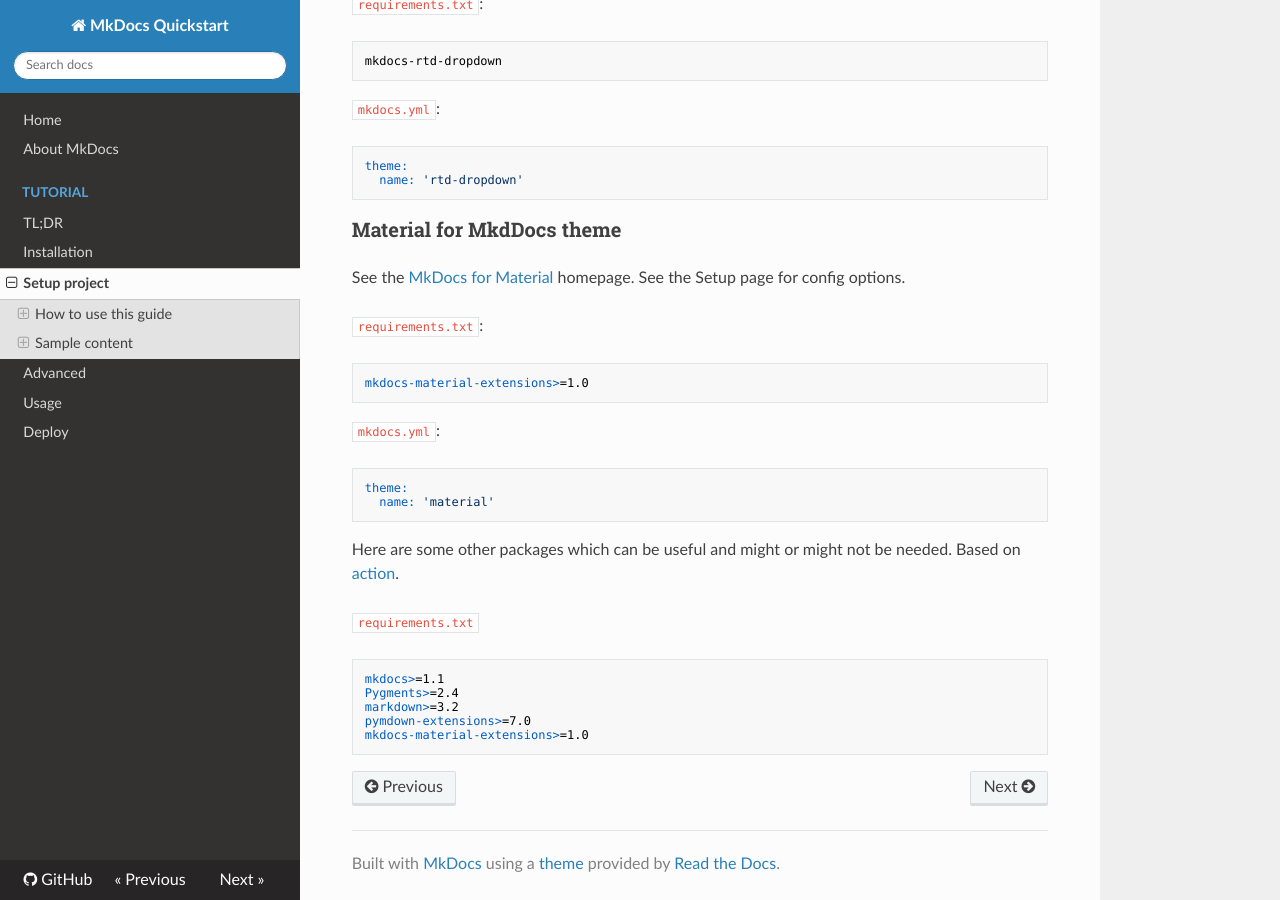
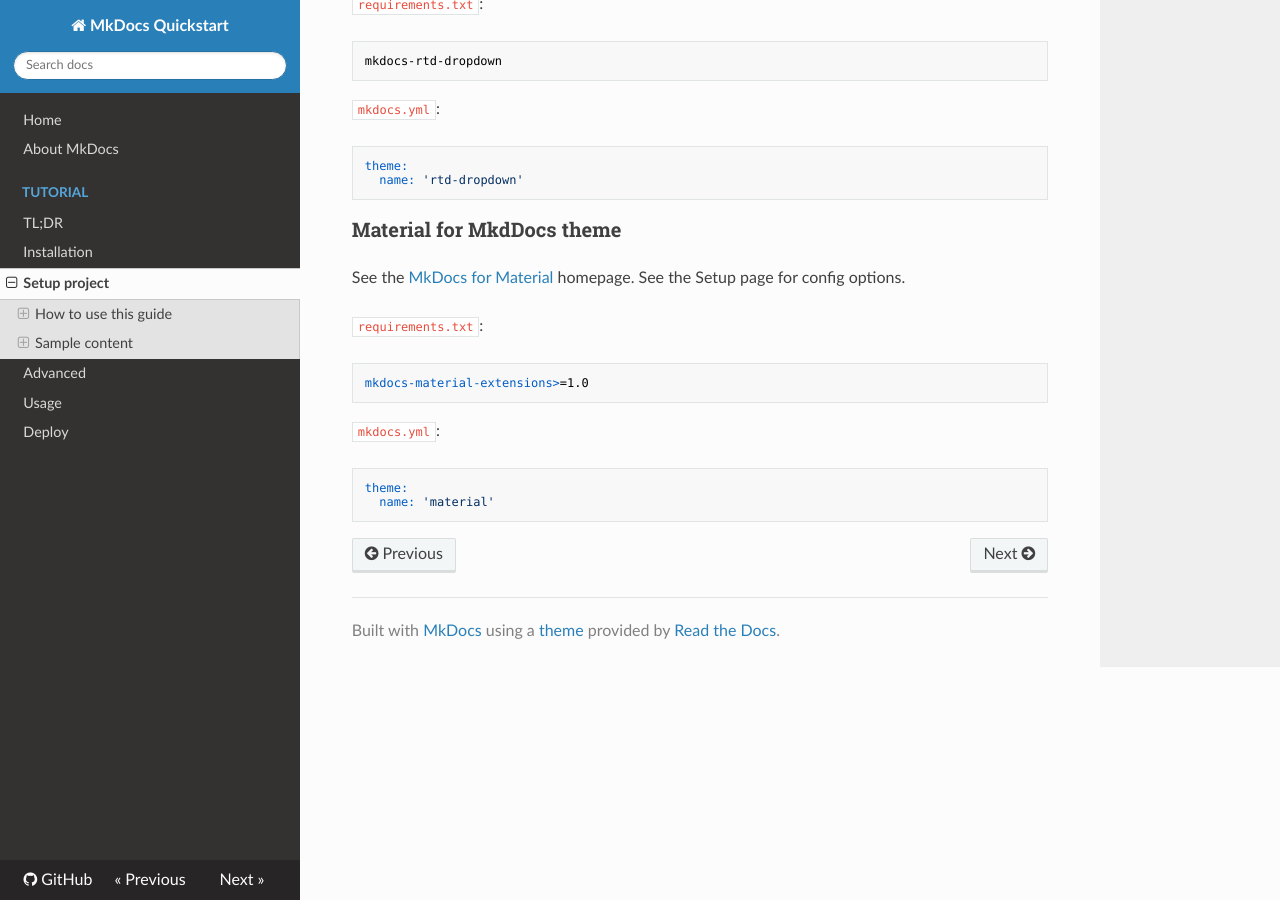
Before and after one commit to MichaelCurrin/mkdocs-quickstart, an MkDocs documentation site: the page built from docs/docs/tutorial/setup-project.md, in a window 1280 px wide and 900 px high, scrolled down 2866 px. Built offline with MkDocs 1.6.1, drawn with Linux system fonts in a browser that asks for light colours; nearby versions of some CDN libraries; some of the changed text lies outside the part shown.

Commit message:
Update setup-project.md

````diff
--- a/docs/docs/tutorial/setup-project.md
+++ b/docs/docs/tutorial/setup-project.md
@@ -63,7 +63,7 @@
 
 - `docs/`
     - `index.md`
-    - Other pages...
+    - More pages...
 - `mkdocs.yml`
 - `.gitignore`
 - `venv`
@@ -75,7 +75,6 @@
 ### Ignore file
 
 `.gitignore`
-
 ```
 site/
 
@@ -116,7 +115,6 @@
 See below using [mkdocs-rtd-dropdown](https://github.com/cjsheets/mkdocs-rtd-dropdown).
 
 `requirements.txt`:
-
 ```
 mkdocs-rtd-dropdown
 ```
@@ -142,14 +140,3 @@
 theme:
   name: 'material'
 ```
-
-Here are some other packages which can be useful and might or might not be needed. Based on [action](https://github.com/squidfunk/mkdocs-material/blob/master/requirements.txt).
-
-`requirements.txt`
-```
-mkdocs>=1.1
-Pygments>=2.4
-markdown>=3.2
-pymdown-extensions>=7.0
-mkdocs-material-extensions>=1.0
-```
````
Also changed, not shown: other parts of docs/docs/tutorial/setup-project.md (+3 -3 lines).
